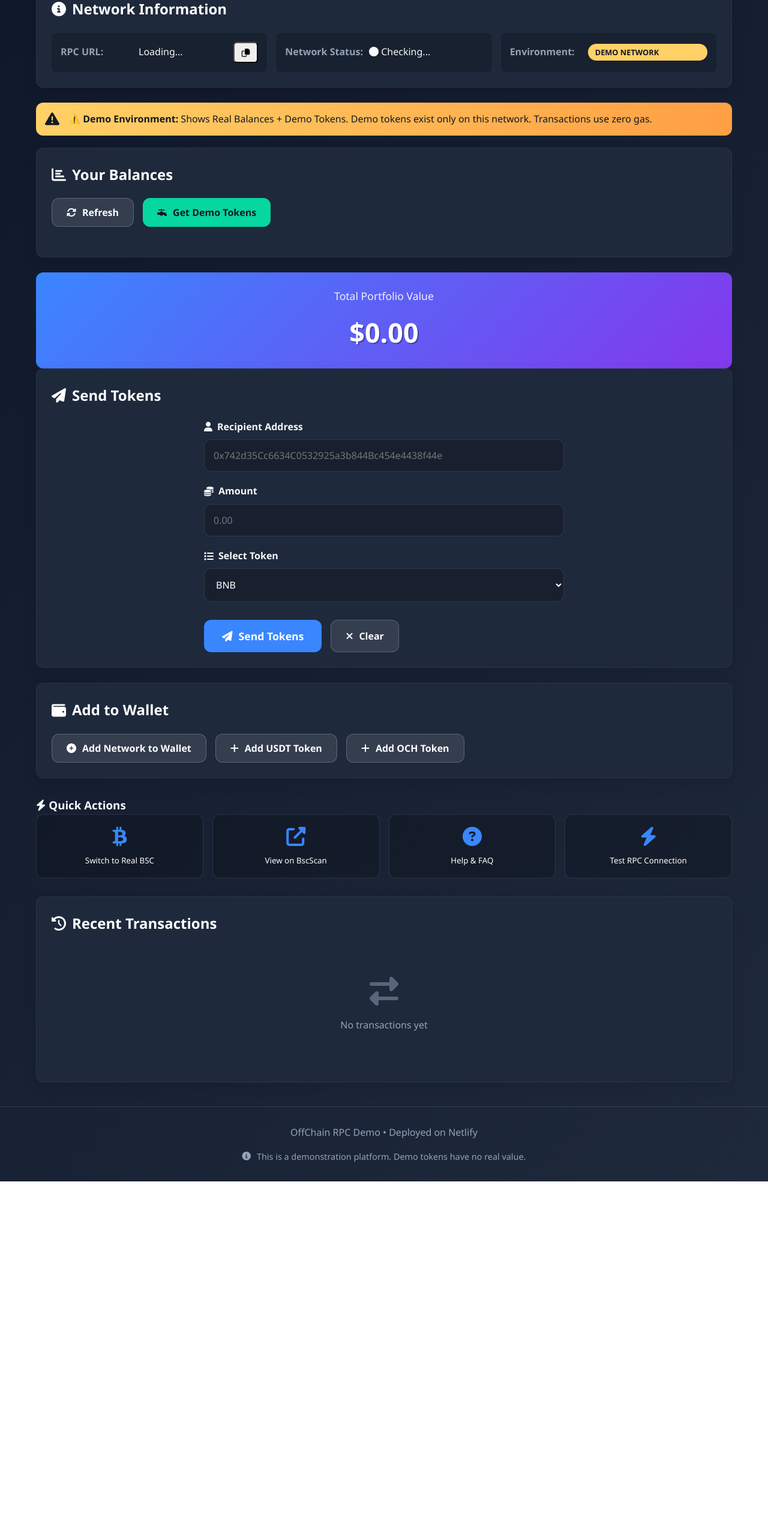
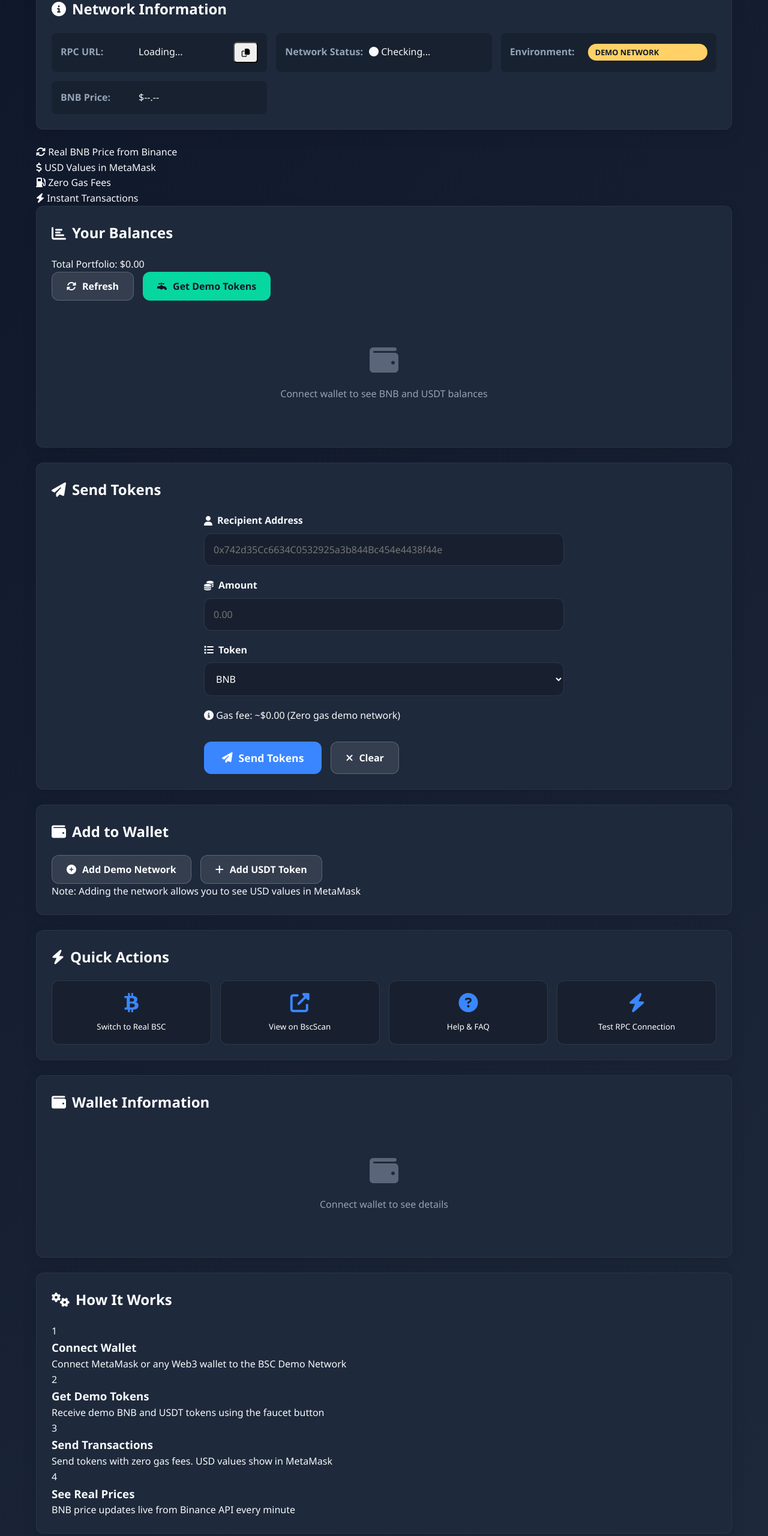
Before and after one commit to Danii44/USDT_RPC_Full, a website: page public/index.html in a window 1280 px wide. Shown: the part 160-2720 px from the top of the page at 60% size. Before the commit the page ends 2129 px from the top, so only its background shows below. Drawn offline with Linux system fonts and the light colour scheme; a script that the page names is missing.

Commit message:
Update index.html

```diff
--- a/public/index.html
+++ b/public/index.html
@@ -3,7 +3,7 @@
 <head>
     <meta charset="UTF-8">
     <meta name="viewport" content="width=device-width, initial-scale=1.0">
-    <title>OffChain RPC Demo</title>
+    <title>BSC Demo Network - Real BNB Prices + Zero Gas</title>
     <link rel="stylesheet" href="https://cdnjs.cloudflare.com/ajax/libs/font-awesome/6.4.0/css/all.min.css">
     <link rel="stylesheet" href="style.css">
 </head>
@@ -24,8 +24,8 @@
                 <div class="logo">
                     <i class="fas fa-coins"></i>
                     <div>
-                        <h1>OffChain RPC Demo</h1>
-                        <p class="subtitle">Real + Demo Balances • Zero Gas Fees</p>
+                        <h1>BSC Demo Network</h1>
+                        <p class="subtitle">Real BNB Prices • Zero Gas Fees • Live USD Values</p>
                     </div>
                 </div>
 
@@ -51,7 +51,7 @@
             <div class="info-grid">
                 <div class="info-item">
                     <span class="label">RPC URL:</span>
-                    <span class="value" id="rpcUrl">Loading...</span>
+                    <span class="value monospace" id="rpcUrl">Loading...</span>
                     <button class="btn-small" onclick="copyRPC()">
                         <i class="far fa-copy"></i>
                     </button>
@@ -66,21 +66,42 @@
                     <span class="label">Environment:</span>
                     <span class="value badge demo">DEMO NETWORK</span>
                 </div>
+                <div class="info-item">
+                    <span class="label">BNB Price:</span>
+                    <span class="value" id="bnbPrice">$--.--</span>
+                </div>
             </div>
         </div>
 
-        <!-- Warning Banner -->
-        <div class="warning-banner">
-            <i class="fas fa-exclamation-triangle"></i>
-            <div>
-                <strong>⚠️ Demo Environment:</strong> Shows Real Balances + Demo Tokens.
-                Demo tokens exist only on this network. Transactions use zero gas.
+        <!-- Features Banner -->
+        <div class="features-banner">
+            <div class="feature">
+                <i class="fas fa-sync-alt"></i>
+                <span>Real BNB Price from Binance</span>
+            </div>
+            <div class="feature">
+                <i class="fas fa-dollar-sign"></i>
+                <span>USD Values in MetaMask</span>
+            </div>
+            <div class="feature">
+                <i class="fas fa-gas-pump"></i>
+                <span>Zero Gas Fees</span>
+            </div>
+            <div class="feature">
+                <i class="fas fa-bolt"></i>
+                <span>Instant Transactions</span>
             </div>
         </div>
 
         <!-- Balances -->
         <div class="card balances-card">
+            <div class="card-header">
                 <h2><i class="fas fa-chart-bar"></i> Your Balances</h2>
+                <div class="portfolio-total">
+                    <span class="total-label">Total Portfolio:</span>
+                    <span class="total-amount" id="totalValue">$0.00</span>
+                </div>
+            </div>
 
             <div class="balance-controls">
                 <button class="btn btn-secondary" onclick="refreshBalances()">
@@ -92,14 +113,13 @@
             </div>
 
             <div class="balances-grid" id="balancesGrid">
-                <!-- Balances will be loaded here -->
+                <div class="empty-state">
+                    <i class="fas fa-wallet"></i>
+                    <p>Connect wallet to see BNB and USDT balances</p>
                 </div>
             </div>
-<!-- After the balances-grid -->
-<div class="total-portfolio">
-    <div class="total-portfolio-label">Total Portfolio Value</div>
-    <div class="total-portfolio-amount" id="totalValue">$0.00</div>
         </div>
+
         <!-- Send Tokens -->
         <div class="card send-card">
             <h2><i class="fas fa-paper-plane"></i> Send Tokens</h2>
@@ -113,6 +133,7 @@
                            placeholder="0x742d35Cc6634C0532925a3b844Bc454e4438f44e">
                 </div>
 
+                <div class="form-row">
                     <div class="form-group">
                         <label for="sendAmount">
                             <i class="fas fa-coins"></i> Amount
@@ -122,13 +143,18 @@
 
                     <div class="form-group">
                         <label for="tokenSelect">
-                        <i class="fas fa-list"></i> Select Token
+                            <i class="fas fa-list"></i> Token
                         </label>
                         <select id="tokenSelect">
-                        <option value="BNB">BNB</option>
-                        <option value="USDT">USDT</option>
-                        <option value="OCH">OCH Token</option>
+                            <option value="bnb">BNB</option>
+                            <option value="usdt">USDT</option>
                         </select>
+                    </div>
+                </div>
+
+                <div class="gas-info">
+                    <i class="fas fa-info-circle"></i>
+                    <span>Gas fee: ~$0.00 (Zero gas demo network)</span>
                 </div>
 
                 <div class="form-actions">
@@ -149,20 +175,18 @@
             <h2><i class="fas fa-wallet"></i> Add to Wallet</h2>
             <div class="wallet-actions">
                 <button class="btn btn-secondary" onclick="addNetworkToWallet()">
-                    <i class="fas fa-plus-circle"></i> Add Network to Wallet
+                    <i class="fas fa-plus-circle"></i> Add Demo Network
                 </button>
                 <button class="btn btn-secondary" onclick="addUSDTToken()">
                     <i class="fas fa-plus"></i> Add USDT Token
                 </button>
-                <button class="btn btn-secondary" onclick="addOCHToken()">
-                    <i class="fas fa-plus"></i> Add OCH Token
-                </button>
             </div>
+            <p class="note">Note: Adding the network allows you to see USD values in MetaMask</p>
         </div>
 
         <!-- Quick Actions -->
-        <div class="quick-actions">
-            <h3><i class="fas fa-bolt"></i> Quick Actions</h3>
+        <div class="card quick-actions-card">
+            <h2><i class="fas fa-bolt"></i> Quick Actions</h2>
             <div class="actions-grid">
                 <button class="action-btn" onclick="switchToRealBSC()">
                     <i class="fab fa-btc"></i>
@@ -183,13 +207,48 @@
             </div>
         </div>
 
-        <!-- Transaction History -->
-        <div class="card transactions-card">
-            <h2><i class="fas fa-history"></i> Recent Transactions</h2>
-            <div class="transactions-list" id="transactionsList">
+        <!-- Wallet Information -->
+        <div class="card wallet-info-card">
+            <h2><i class="fas fa-wallet"></i> Wallet Information</h2>
+            <div class="wallet-details" id="walletDetails">
                 <div class="empty-state">
-                    <i class="fas fa-exchange-alt"></i>
-                    <p>No transactions yet</p>
+                    <i class="fas fa-wallet"></i>
+                    <p>Connect wallet to see details</p>
+                </div>
+            </div>
+        </div>
+
+        <!-- How It Works -->
+        <div class="card how-it-works">
+            <h2><i class="fas fa-cogs"></i> How It Works</h2>
+            <div class="steps">
+                <div class="step">
+                    <div class="step-number">1</div>
+                    <div class="step-content">
+                        <h3>Connect Wallet</h3>
+                        <p>Connect MetaMask or any Web3 wallet to the BSC Demo Network</p>
+                    </div>
+                </div>
+                <div class="step">
+                    <div class="step-number">2</div>
+                    <div class="step-content">
+                        <h3>Get Demo Tokens</h3>
+                        <p>Receive demo BNB and USDT tokens using the faucet button</p>
+                    </div>
+                </div>
+                <div class="step">
+                    <div class="step-number">3</div>
+                    <div class="step-content">
+                        <h3>Send Transactions</h3>
+                        <p>Send tokens with zero gas fees. USD values show in MetaMask</p>
+                    </div>
+                </div>
+                <div class="step">
+                    <div class="step-number">4</div>
+                    <div class="step-content">
+                        <h3>See Real Prices</h3>
+                        <p>BNB price updates live from Binance API every minute</p>
+                    </div>
                 </div>
             </div>
         </div>
@@ -198,10 +257,11 @@
     <!-- Footer -->
     <footer class="footer">
         <div class="container">
-            <p>OffChain RPC Demo • Deployed on Netlify</p>
+            <p>BSC Demo Network • Real BNB Prices • Zero Gas Fees</p>
             <p class="footer-note">
                 <i class="fas fa-info-circle"></i>
                 This is a demonstration platform. Demo tokens have no real value.
+                Real BNB prices fetched from Binance API.
             </p>
         </div>
     </footer>
```
Lines whose indentation alone changed are shown as unchanged.
